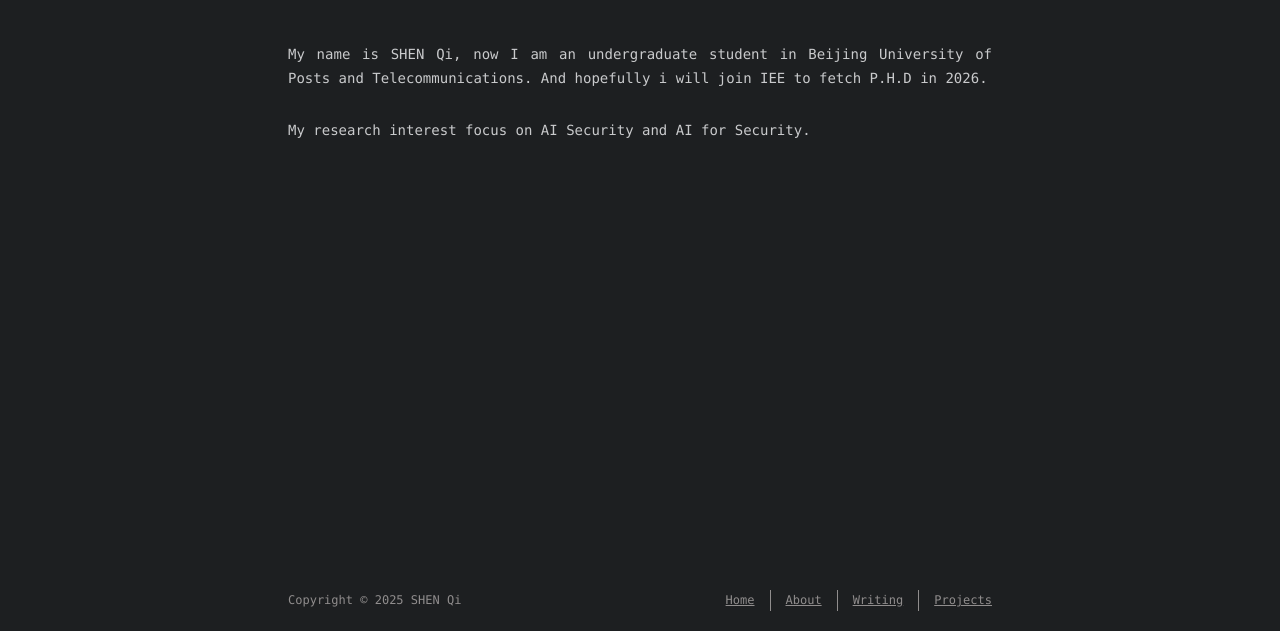
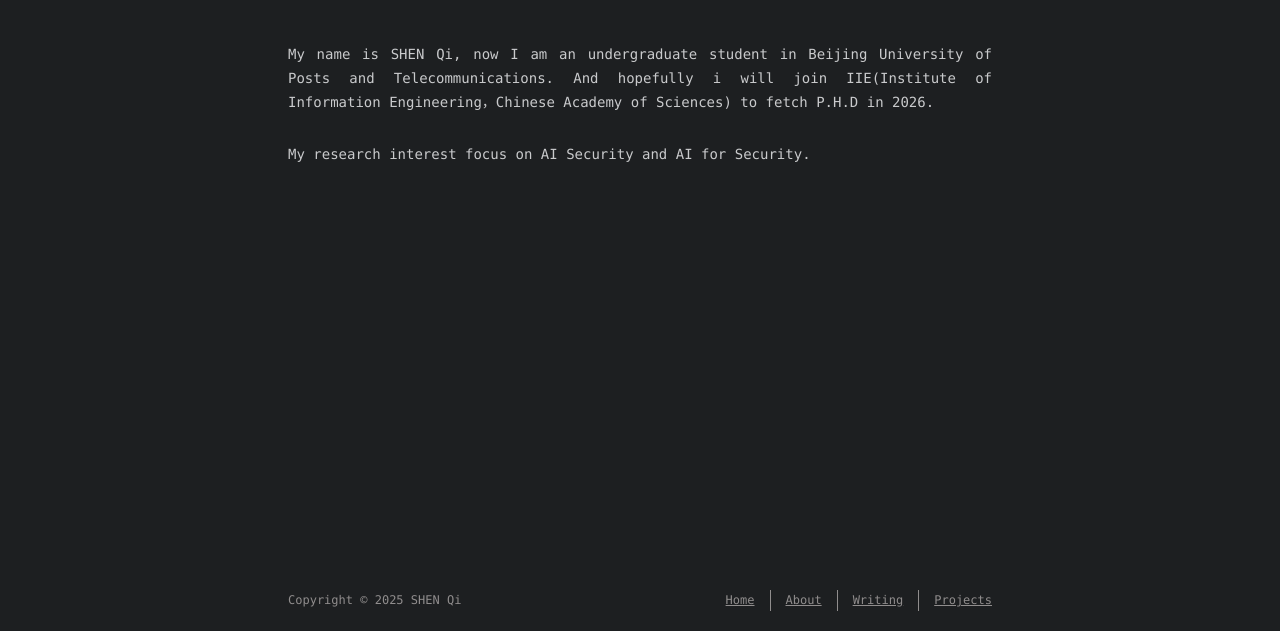
Before and after one commit to qshen0629/qshen0629.github.io, a plain HTML site: page about/index.html in a window 1280 px wide. Shown: the part 169-800 px from the top of the page. Drawn offline with nearby package versions, Linux system fonts and the light colour scheme; some packages are replaced by stand-ins of ours; a web font is replaced by a local one.

Commit message:
Site updated: 2025-07-26 17:17:01

```diff
--- a/about/index.html
+++ b/about/index.html
@@ -6,15 +6,15 @@
     <meta http-equiv="X-UA-Compatible" content="IE=edge">
     <meta name="HandheldFriendly" content="True">
     <meta name="viewport" content="width=device-width, initial-scale=1, maximum-scale=5" />
-    <meta name="description" content="My name is SHEN Qi, now I am an undergraduate student in Beijing University of Posts and Telecommunications. And hopefully i will join IEE to fetch P.H.D in 2026. My research interest focus on AI Secu">
+    <meta name="description" content="My name is SHEN Qi, now I am an undergraduate student in Beijing University of Posts and Telecommunications. And hopefully i will join IIE(Institute of Information Engineering，Chinese Academy of Scien">
 <meta property="og:type" content="website">
 <meta property="og:title" content="about">
 <meta property="og:url" content="https://qshen0629.github.io/about/index.html">
 <meta property="og:site_name" content="SHEN&#39;s Blog">
-<meta property="og:description" content="My name is SHEN Qi, now I am an undergraduate student in Beijing University of Posts and Telecommunications. And hopefully i will join IEE to fetch P.H.D in 2026. My research interest focus on AI Secu">
+<meta property="og:description" content="My name is SHEN Qi, now I am an undergraduate student in Beijing University of Posts and Telecommunications. And hopefully i will join IIE(Institute of Information Engineering，Chinese Academy of Scien">
 <meta property="og:locale" content="en_US">
 <meta property="article:published_time" content="2025-07-26T09:06:29.000Z">
-<meta property="article:modified_time" content="2025-07-26T09:10:46.963Z">
+<meta property="article:modified_time" content="2025-07-26T09:16:47.996Z">
 <meta property="article:author" content="SHEN Qi">
 <meta name="twitter:card" content="summary">
 
@@ -106,7 +106,7 @@
 
   <div class="content" itemprop="articleBody">
 
-          <p>My name is SHEN Qi, now I am an undergraduate student in Beijing University of Posts and Telecommunications. And hopefully i will join IEE to fetch P.H.D in 2026.</p>
+          <p>My name is SHEN Qi, now I am an undergraduate student in Beijing University of Posts and Telecommunications. And hopefully i will join IIE(Institute of Information Engineering，Chinese Academy of Sciences) to fetch P.H.D in 2026.</p>
 <p>My research interest focus on AI Security and AI for Security.</p>
 
 
```
